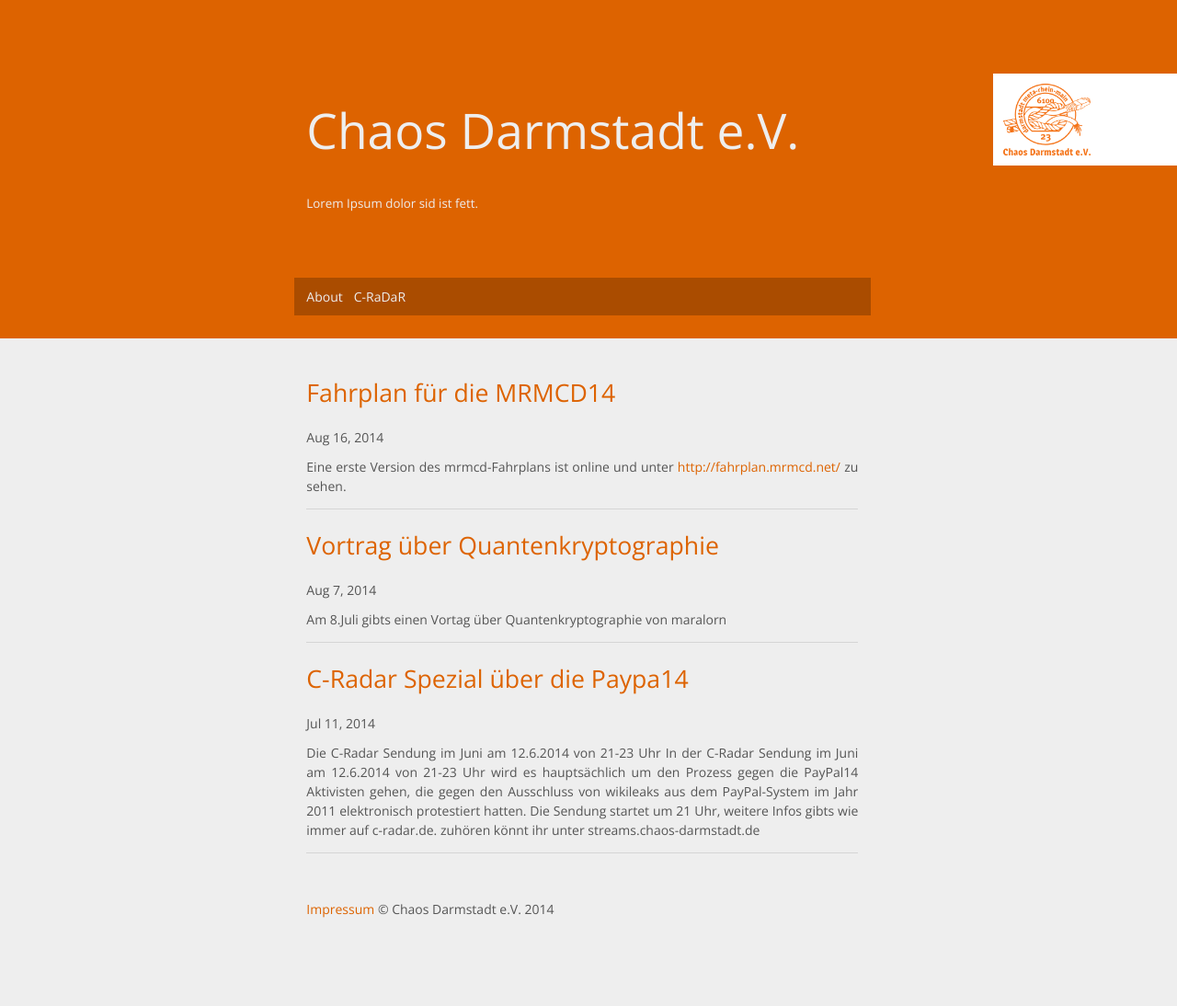
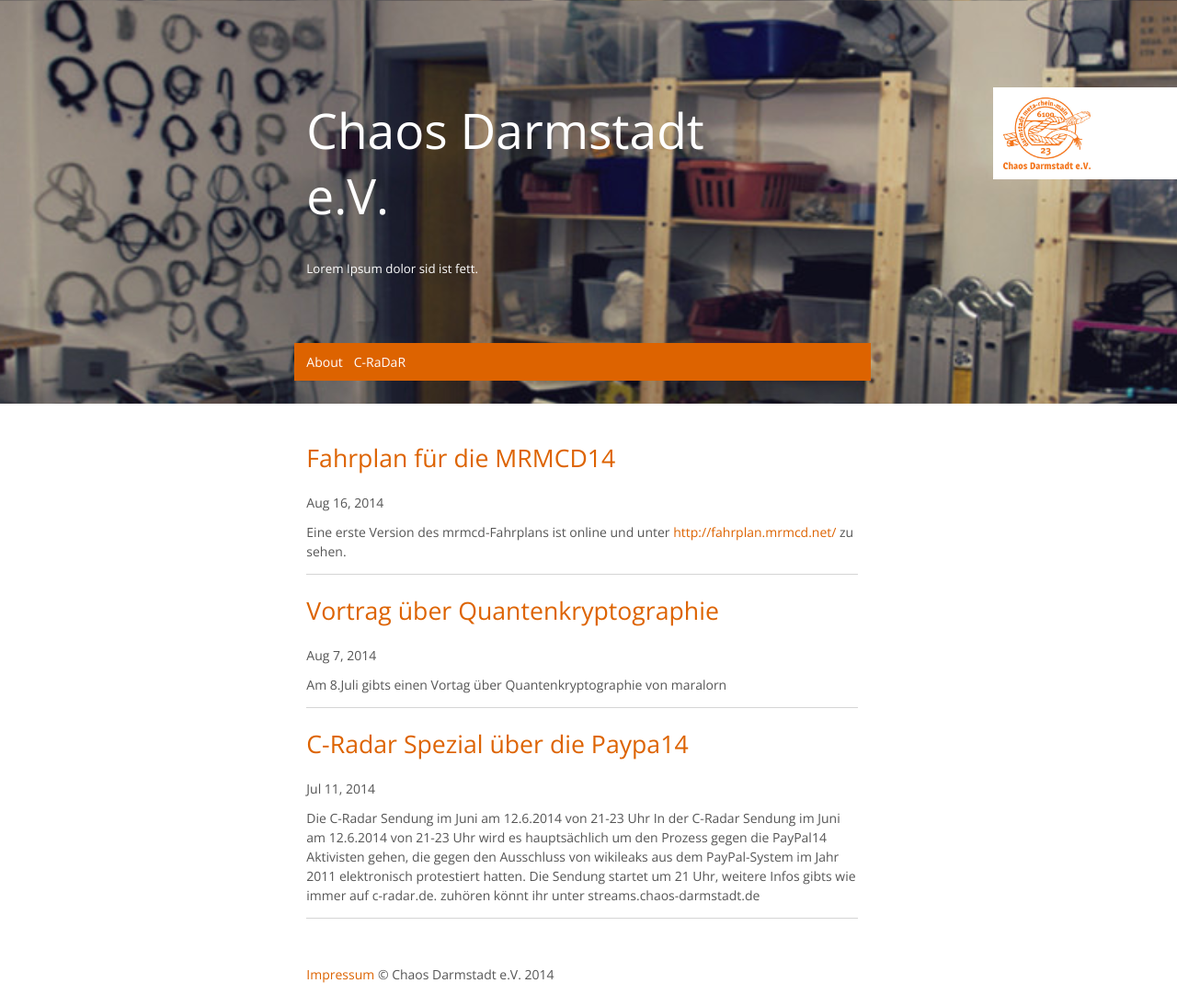
Before and after one commit to ChaosDarmstadt/chaos-darmstadt.de, a Jekyll site: the page built from index.html, in a window 1280 px wide. Shown: the whole page at 92% size. Built offline with Jekyll 4.4.1, drawn with Linux system fonts in a browser that asks for light colours; before the commit the page ends 1023 px from its top, so only the background shows below that.

Commit message:
Tried to fix Header Picture (gawd have mercy) / Header IMG from assets / Logo Height & format (jpg, bc filesize) / Nav BG To Primary color (since overlay is deleted) / Site title from col-8 to col-7 to avoid logo overlap

```diff
--- a/_includes/header.html
+++ b/_includes/header.html
@@ -1,9 +1,9 @@
 <header class="header">
-		<div class="logo" style="position:absolute; right:0">
-			<img src="{{ site.baseurl }}assets/logo.png" alt="Logo">
+		<div class="logo">
+			<img src="{{ site.baseurl }}assets/logo.jpg" alt="Logo">
 		</div>
 		<div class="hero row">
-					<div class="col-8 push-2">
+					<div class="col-7 push-2">
 						<a href="{{ site.baseurl }}" title ="Home">
 							<h1>Chaos Darmstadt e.V.</h1>
 						</a>
--- a/_sass/header.scss
+++ b/_sass/header.scss
@@ -1,6 +1,6 @@
 .header{
 	background: $primary-color
-				url(http://chaos-darmstadt.de/lib/images/header.jpg) center;
+				url(../assets/header.jpg) center;
 	-webkit-background-size: cover;
 	-o-background-size: cover;
 	background-size: cover;
@@ -10,8 +10,8 @@
 	.logo{
 		height: 10rem;
 		padding: 1rem;
-		top: 8rem;
-		background: white;
+		top: 9.5rem;
+		background: $body-bg;
 		right:0;
 		width: 20rem;
 		position:absolute;
@@ -52,7 +52,7 @@
 	ul{
 		list-style: none;
 		margin: 0;
-		background: darken($primary-color, 10%);
+		background: $primary-color;
 		li{
 			display: inline-block;
 			margin-right: $gutter;
--- a/_sass/typography.scss
+++ b/_sass/typography.scss
@@ -13,6 +13,5 @@
 }
 
 p{
-	text-align: justify;
 	line-height: $font-size * $font-scale;
 }
--- a/_sass/variables.scss
+++ b/_sass/variables.scss
@@ -1,4 +1,4 @@
-$body-bg: #eee;
+$body-bg: #fff;
 $body-color: #555;
 $hr: lighten($body-color, 50%);
 $header-color: $body-bg;
```
Also changed, not shown: assets/header.jpg, assets/logo.jpg (added), assets/logo.png (deleted).
